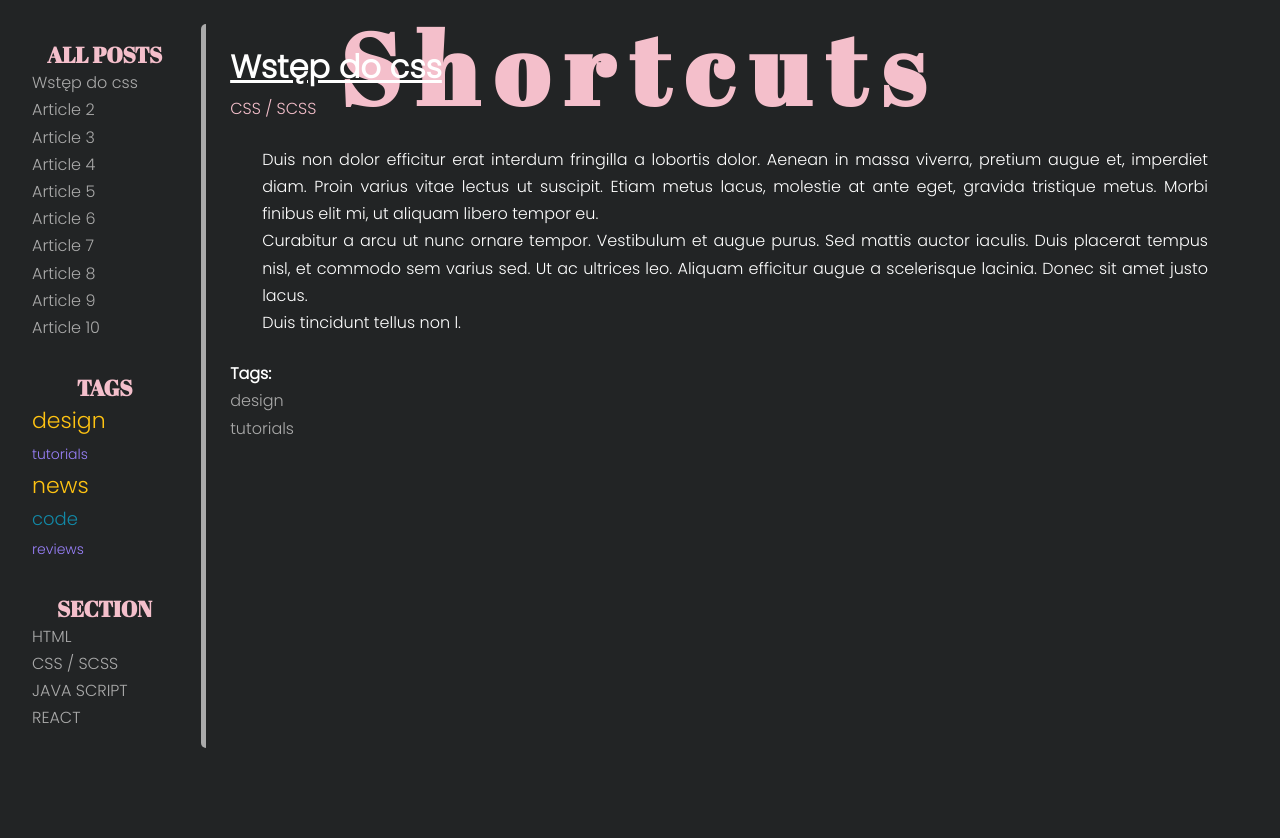
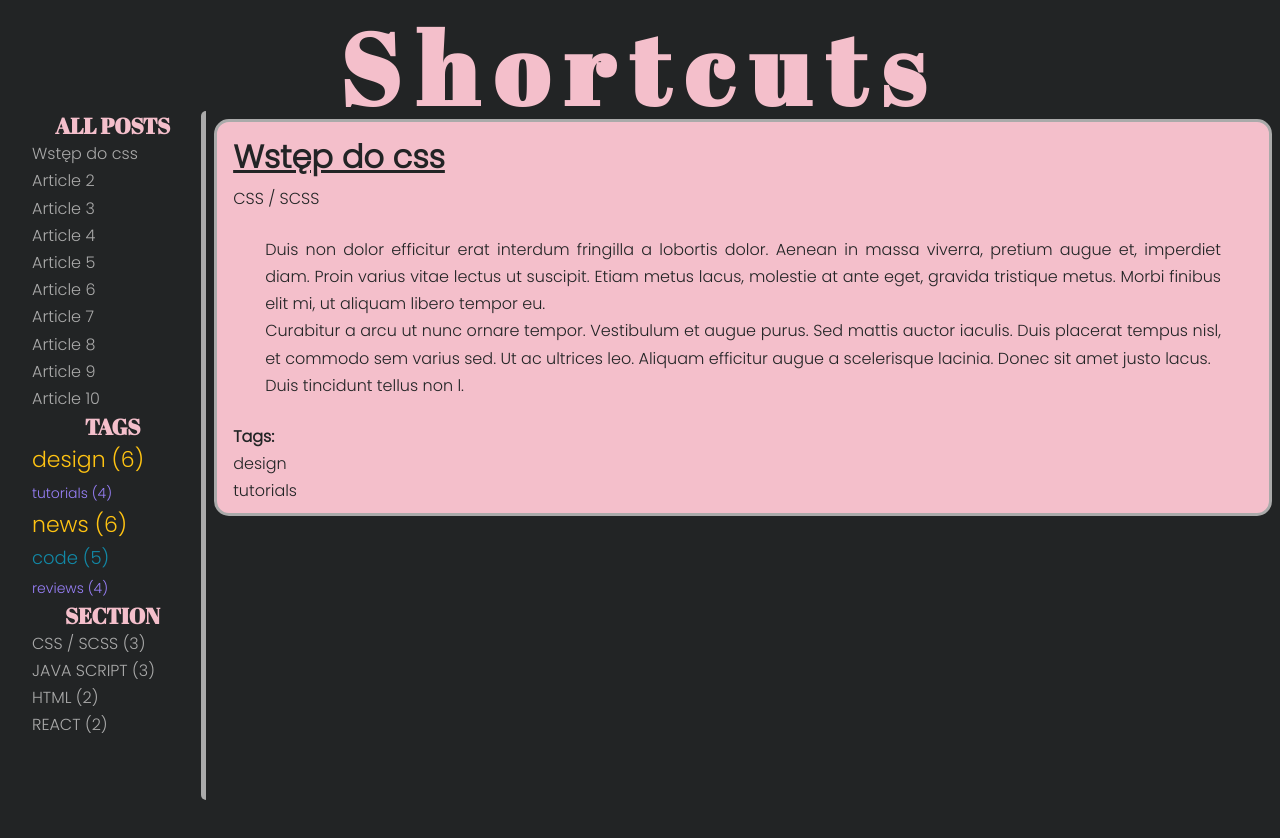
Before and after one commit to Maqel/WebDevShortcuts, a website: page src/index.html in a window 1280 px wide. After the commit the page ends 800 px from the top, so only its background shows below. Drawn offline with nearby package versions, Linux system fonts and the light colour scheme; files that its build step writes are made by us from their sources.

Commit message:
working_templates

```diff
--- a/src/index.html
+++ b/src/index.html
@@ -194,6 +194,27 @@
         </section>
     </div>
   </div>
+  <script id="template-article-link" type="text/x-handlebars-template">
+  <li><a href="#{{ id }}"><span>{{ title }}</span></a></li>
+</script>
+<script id="template-tag-link" type="text/x-handlebars-template">
+  <li><a href='#tag-{{tagsId}}'><span>{{tagName}}</span></a></li>
+</script>
+<script id="template-category-link" type="text/x-handlebars-template">
+  <a href="#category-{{category}}"><span>{{category}}</span>
+</script>
+<script id="template-tag-cloud-link" type="text/x-handlebars-template">
+  {{#each tags}}
+    <li><a href='#tag-{{tag}}' class='{{className}}'>{{tag}}
+        ({{count}})</a></li>
+  {{/each}}
+</script>
+<script id="template-categories-list-link" type="text/x-handlebars-template">
+  {{#each allCategories}}
+    <li><a href='#category-{{category}}'>{{category}} ({{count}})</a></li>
+  {{/each}}
+</script>
+  <script src="https://cdnjs.cloudflare.com/ajax/libs/handlebars.js/4.1.0/handlebars.min.js"></script>
   <script src="js/script.js"></script>
 </body>
 </html>
--- a/src/js/script.js
+++ b/src/js/script.js
@@ -1,5 +1,15 @@
 'use strict';
 {
+
+  /*TEMPLATE*/
+  const templates = {
+    articleLink: Handlebars.compile(document.querySelector('#template-article-link').innerHTML),
+    tagLink: Handlebars.compile(document.querySelector('#template-tag-link').innerHTML),
+    tagCloudLink: Handlebars.compile(document.querySelector('#template-tag-cloud-link').innerHTML),
+    categoriesListLink: Handlebars.compile(document.querySelector('#template-categories-list-link').innerHTML),
+    categoryLink: Handlebars.compile(document.querySelector('#template-category-link').innerHTML),
+  };
+
   /*VARIABLES*/
   const opts = {
     articleSelector: '.post',
@@ -7,7 +17,7 @@
     titleListSelector: '.titles',
     articleTagsSelector: '.post-tags .list',
     categorySelector: '.post-category',
-    CategoryListSelector: '.section.list',
+    categoryListSelector: '.section.list',
     tagsListSelector: '.tags.list',
     cloudClassCount: 5,
     cloudClassPrefix:  'tag-size-'
@@ -59,9 +69,10 @@
       /* [DONE] get the title from the title element */
       const title = titleElement.innerHTML;
       /* [DONE] create HTML of the link */
-      const link = '<li><a href="#' + articleId + '"><span>' + title + '</span></a></li>';
+      const linkHTMLData = {id: articleId, title: title};
+      const link = templates.articleLink(linkHTMLData);
       /* [DONE] insert link into titleList */
-      titleList.insertAdjacentHTML('beforeend', link);
+      titleList.insertAdjacentHTML('afterbegin', link);
       /* [DONE] insert link into html variable */
       html = html + link;
       /*[-DONE-][END-LOOP]: for each article*/
@@ -123,9 +134,10 @@
       /*[DONE] START LOOP: for each tag */
       for (let tag of articleTagsArray) {
         /*[DONE] generate HTML of the link */
-        const linkHTML = '<li><a href="#tag-' + tag + '"><span>' + tag + '</span></a></li>';
+        const tagHTMLData = { tagsId: tag, tagName: tag };
+        const tagHTML = templates.tagLink(tagHTMLData);
         /*[DONE] add generated code to html variable */
-        html = html + ' ' + linkHTML;
+        html = html + ' ' + tagHTML;
         /* [NEW] check if this link is NOT already in allTags */
         if (!allTags[tag]) {
           /* [NEW] add tag to allTags object */
@@ -143,17 +155,19 @@
     const tagList = document.querySelector(opts.tagsListSelector);
     const tagsParams = calculateTagsParams(allTags);
     /* [NEW] create variable for all links HTML code */
-    let allTagsHTML = '';
+    const allTagsData = {tags: []};
     /* [NEW] START LOOP: for each tag in allTags: */
     for (let tag in allTags) {
       /* [NEW] generate code of a link and add it to allTagsHTML */
-      const tagLinkHTML = '<li><a href=#tag-' + tag + ' class="' +  calculateTagClass(allTags[tag], tagsParams) + '"<span>' +  tag  + '</span></a></li>';
-      //console.log('tagLinkHTML:', tagLinkHTML);
-      allTagsHTML += tagLinkHTML;
+      allTagsData.tags.push({
+        tag: tag,
+        count: allTags[tag],
+        className: calculateTagClass(allTags[tag], tagsParams),
+      });
       /* [NEW] END LOOP: for each tag in allTags: */
     }
     /*[NEW] add HTML from allTagsHTML to tagList */
-    tagList.innerHTML = allTagsHTML;
+    tagList.innerHTML = templates.tagCloudLink(allTagsData);
   }
   generateTags();
 
@@ -200,26 +214,46 @@
 
   /*CATEGORIES*/
 
-  function generateCategories() {
-    /*[-DONE-] find all articles*/
+  const generateCategories = function (){
+    /* [NEW][DONE]create a new variable allCategories with an empty array */
+    let allCategories = [];
+    /*[DONE]find all articles*/
     const articles = document.querySelectorAll(opts.articleSelector);
-    /*[-DONE-][START LOOP]: for every article:*/
-    for (let article of articles) {
-      /*[-DONE-] find categories wrapper*/
+    /*[DONE]START LOOP for every article*/
+    for (let article of articles){
+      /*[DONE]make html variable with empty string*/
+      let html = '';
+      /*[DONE]get category from data-category attribute */
+      const category = article.getAttribute('data-category');
+      /*[DONE]generate HTML of the link*/
+      const categoryHTMLData = {category: category,};
+      const categoryHTML = templates.categoryLink(categoryHTMLData);
+      /*[DONE]add generated code to html variable*/
+      html = html + ' ' + categoryHTML;
+      /*[NEW][DONE]check if this link is NOT already in all Categories*/
+      if (!allCategories[category]){
+        /*[NEW][DONE]add generated code to all Authors array*/
+        allCategories[category] = 1;}
+      else {
+        allCategories[category]++;}
+      /*[DONE]insert HTML of all the links into the category wrapper*/
       const categoryWrapper = article.querySelector(opts.categorySelector);
-      /*[-DONE-] get categories from data-category attribute*/
-      const categories = article.getAttribute('data-category');
-      /*[-DONE-] generate HTML of the link*/
-      const linkCategory =
-        '<p class="post-category"><a href="#category-' +
-        categories +
-        '"><span>' +
-        categories +
-        '</span></a></p>';
-      /*[-DONE-] insert HTML of all the links into the categories wrapper*/
-      categoryWrapper.innerHTML = linkCategory;
-    } /*[-DONE-] END LOOP: for every article:*/
-  }
+      categoryWrapper.innerHTML = html;
+    } /*[DONE]END LOOP for every article*/
+    /*[NEW][DONE]find list of categories in right column*/
+    const categoriesList = document.querySelector(opts.categoryListSelector);
+    const allCategoriesData = { allCategories: [] };
+    /*[NEW][DONE]START LOOP: for each category in allCategories*/
+    for (let category in allCategories) {
+      /*[NEW][DONE]generate code of a link and it to allCategoriesHTML*/
+      allCategoriesData.allCategories.push({
+        category: category,
+        count: allCategories[category],
+      }); /*[NEW][DONE]END LOOP: for each category in allCategories*/
+    }
+    /*[NEW][DONE]add html from allCategories to authorList*/
+    categoriesList.innerHTML = templates.categoriesListLink(allCategoriesData);
+  };
   generateCategories();
 
   function categoryClickHandler(event) {
@@ -232,9 +266,7 @@
     /* make a new constant "category" and extract tag from the "href" constant*/
     const category = href.replace('#category-', '');
     /* find all tagCategory links with class active*/
-    const activeCategories = document.querySelectorAll(
-      'a .active[href^="#category-"]'
-    );
+    const activeCategories = document.querySelectorAll('a .active[href^="#category-"]');
     /* [START LOOP]: for each active tagCategory link*/
     for (let activeCategory of activeCategories) {
       /* remove class active */
--- a/src/sass/_main.scss
+++ b/src/sass/_main.scss
@@ -1,6 +1,6 @@
 body {
   background: $color-darker;
-  color: $color-brightest;
+  color: $color-darker;
   font: 300 16px/1.7 $font-text;
 }
 
@@ -22,7 +22,7 @@ body {
   flex-direction: column;
 
   .sidebar {
-    margin: 1em;
+    margin-left: 1em;
 
     .titles a,
     .section a {
@@ -52,17 +52,24 @@ body {
 .posts {
   grid-area: 2 / 2 / 3 / 3;
   position: relative;
-  color: $color-brightest;
+  // color: $color-brightest;
   border-left: 5px solid $color-light;
   border-radius: 5px;
+
 
   .post {
     opacity: 0;
     margin: 0.5em;
     padding: 0.5em 1em;
-    transition: opacity 0.3s ease-in-out;
+    transition: opacity 0.5s ease-in-out;
     position: absolute;
     z-index: 1;
+    width: 100%;
+    height: min-content;
+    border-radius: 15px;
+    // color: $color-darker;
+    background-color: $color-title;
+    border: 3px solid $color-light;
 
     &.active {
       opacity: 1;
@@ -82,7 +89,7 @@ body {
   }
 
   .post-tags a {
-    color: $color-light;
+    color: $color-darker;
   }
 }
 
@@ -103,7 +110,7 @@ body {
 }
 
 .post-category a {
-  color: $color-title;
+  color: $color-darker;
 }
 
 /*TAGS*/
```
